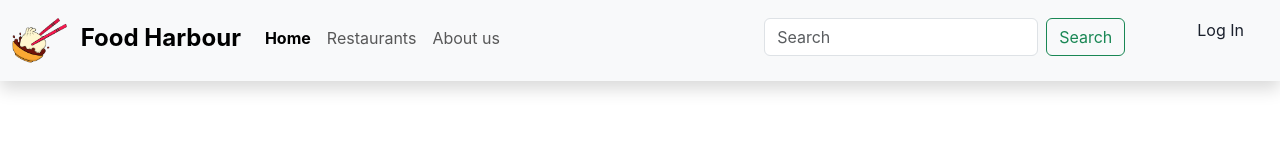
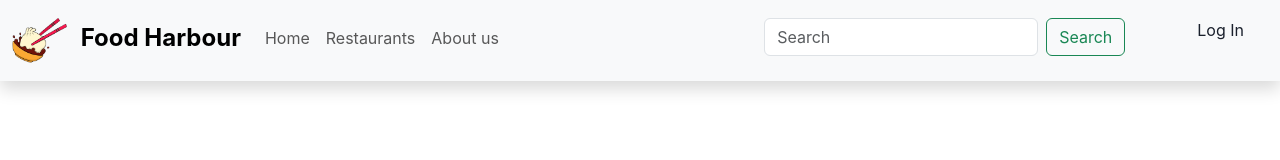
Before and after one commit to Mannushka/project4-frontend-bootcamp, a React (Vite) app: page / in a window 1280 px wide. Shown: the top 160 px of the page. Built offline with nearby package versions, Linux system fonts and the light colour scheme.

Commit message:
edit navbar

```diff
--- a/src/components/navbar/NavBar.tsx
+++ b/src/components/navbar/NavBar.tsx
@@ -12,15 +12,15 @@ import { useNavigate } from "react-router-dom";
 //   navItems: string[];
 // }
 
-const NavBar = () => {
+const NavBar = (): JSX.Element => {
   const { user, isAuthenticated, isLoading } = useAuth0();
-  const [selectedIndex, setSelectedIndex] = useState<number>(0);
+  const [selectedIndex, setSelectedIndex] = useState<number>(-1);
   const brandName = "Food Harbour";
   const navItems = ["Home", "Restaurants", "About us"];
   const imagePath = "src/assets/dumbling.png";
+  const navigate = useNavigate();
 
-  const navigate = useNavigate();
-  const navigateToPage = (item: string) => {
+  const navigateToPage = (item: string): void => {
     if (item === "Home") {
       navigate("/");
     }
@@ -31,6 +31,7 @@ const NavBar = () => {
       navigate("/about");
     }
   };
+
   return (
     <div>
       <nav className="navbar navbar-expand-md navbar-light bg-light shadow">
@@ -70,7 +71,6 @@ const NavBar = () => {
                 <li
                   key={items}
                   className="nav-item"
-                  // onClick={() => setSelectedIndex(index)}
                   onClick={() => {
                     setSelectedIndex(index);
                     navigateToPage(items);
@@ -78,7 +78,7 @@ const NavBar = () => {
                 >
                   <a
                     className={
-                      selectedIndex == index
+                      selectedIndex === index
                         ? "nav-link active fw-bold"
                         : "nav-link"
                     }
```
